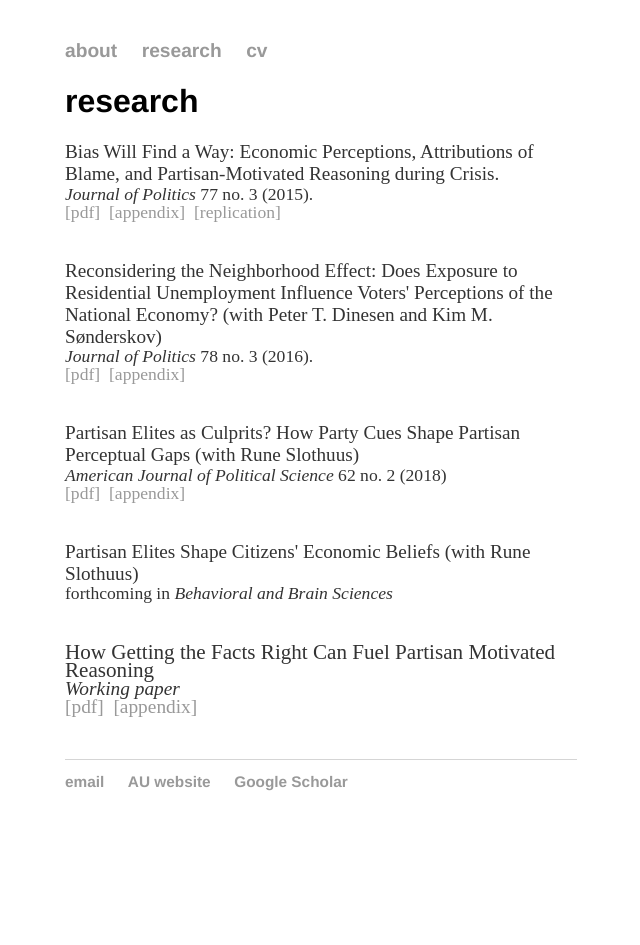
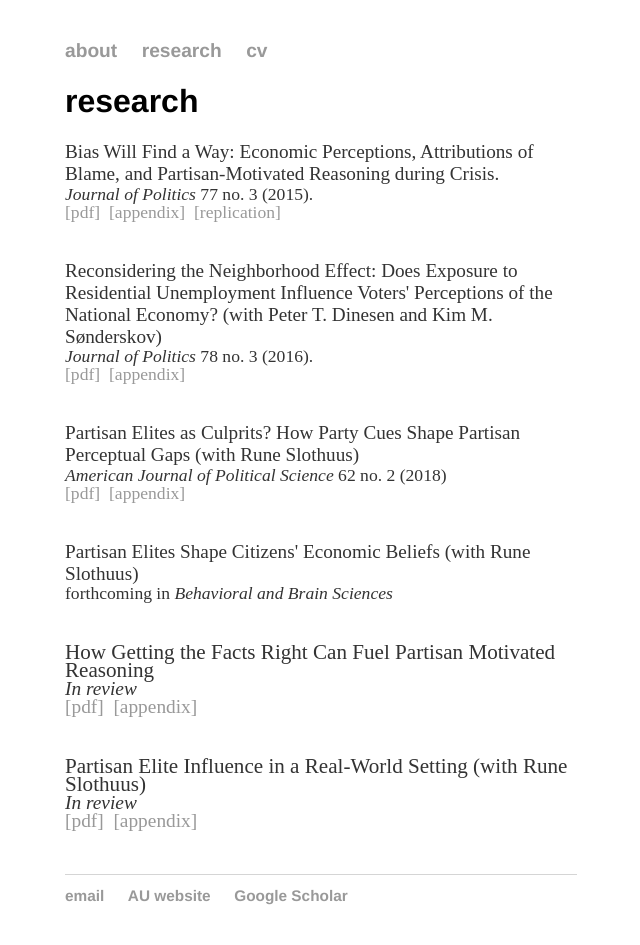
Before and after one commit to mbisgaard/mbisgaard.github.io, a Jekyll site: the page built from research/index.html, in a window 1280 px wide. Shown: the whole page, without its empty margins (319-959 px from the left). Built offline with Jekyll 4.4.1, drawn with Linux system fonts in a browser that asks for light colours; before the commit the page ends 900 px from its top, so only the background shows below that.

Commit message:
Update index.html

```diff
--- a/research/index.html
+++ b/research/index.html
@@ -34,11 +34,16 @@ title: mbisgaard::research
 	<p>&nbsp;</p>
 
 	<pentry>How Getting the Facts Right Can Fuel Partisan Motivated Reasoning</pentry><br>
-	<p1><i>Working paper</i>
+	<p1><i>In review</i>
 	<br><a href="https://www.dropbox.com/s/edfp81vay80z7sy/newevidence-MB.pdf?dl=0">[pdf]</a>
 	&nbsp;<a href="https://www.dropbox.com/sh/ouoqjg1h051m4qc/AACQ9Wz8cX7brJcnS6GUuH5Wa?dl=0">[appendix]</a></p1>
 
 	<p>&nbsp;</p>
 
+	<pentry>Partisan Elite Influence in a Real-World Setting (with Rune Slothuus)</pentry><br>
+	<p1><i>In review</i>
+	<br><a href="https://www.dropbox.com/s/tycuxhi5wq425as/unlimited-influence.pdf?dl=0">[pdf]</a>
+	&nbsp;<a href="https://www.dropbox.com/s/2t8mlgeg2ito51s/unlimited-influenceSI.pdf?dl=0">[appendix]</a></p1>
 
+	<p>&nbsp;</p>
 </div><!-- /.blurb -->
```
